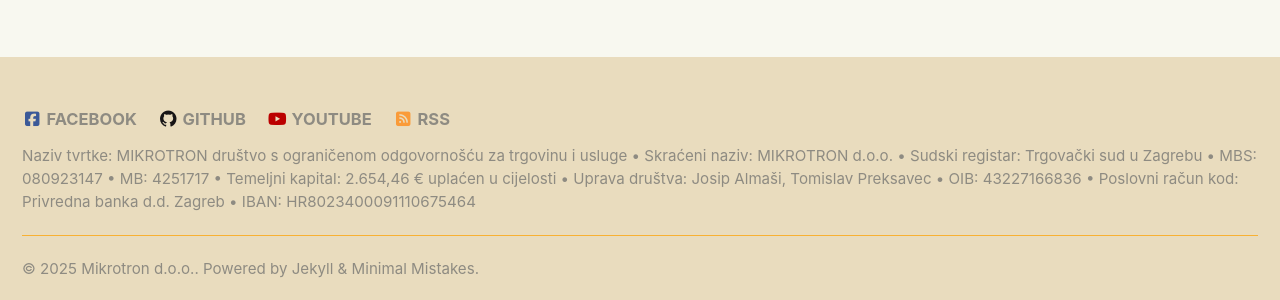
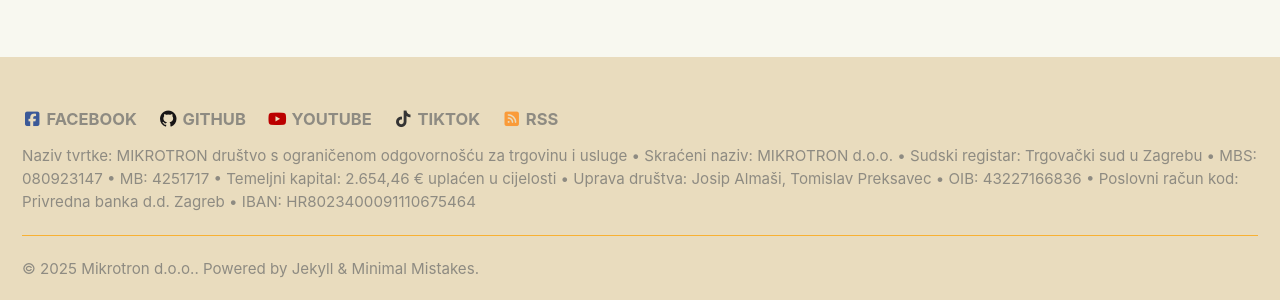
Before and after one commit to mikrotron-zg/mikrotron.hr, a Jekyll site: the page built from index.html, in a window 1280 px wide and 949 px high. Shown: the part 624-924 px from the top of the window. Built offline with Jekyll 4.4.1, drawn with Linux system fonts in a browser that asks for light colours; cached includes are drawn as plain includes; the list of posts is cut into pages by our own code.

Commit message:
Add tiktok link to footer

```diff
--- a/_config.yml
+++ b/_config.yml
@@ -168,6 +168,9 @@ footer:
     - label: "YouTube"
       icon: "fab fa-fw fa-youtube"
       url: "https://www.youtube.com/channel/UCtno71tFuihBRgK6D31gJJQ"
+    - label: "TikTok"
+      icon: "fab fa-fw fa-tiktok"
+      url: "https://www.tiktok.com/@mikrotron"
 
 # Reading Files
 include:
```
